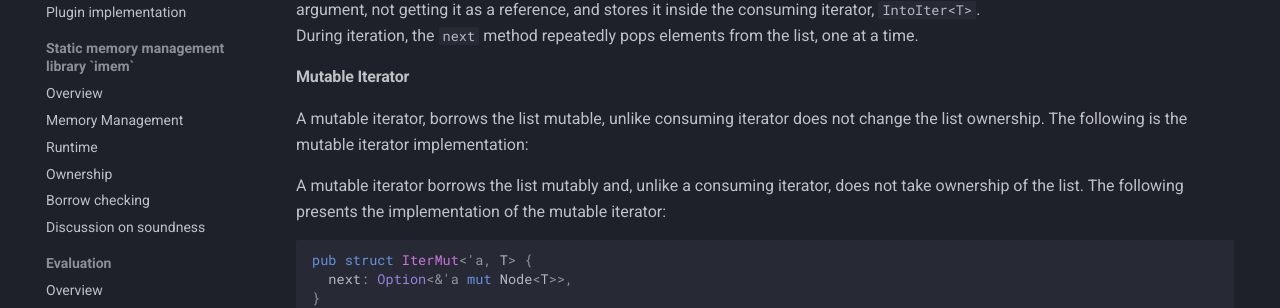
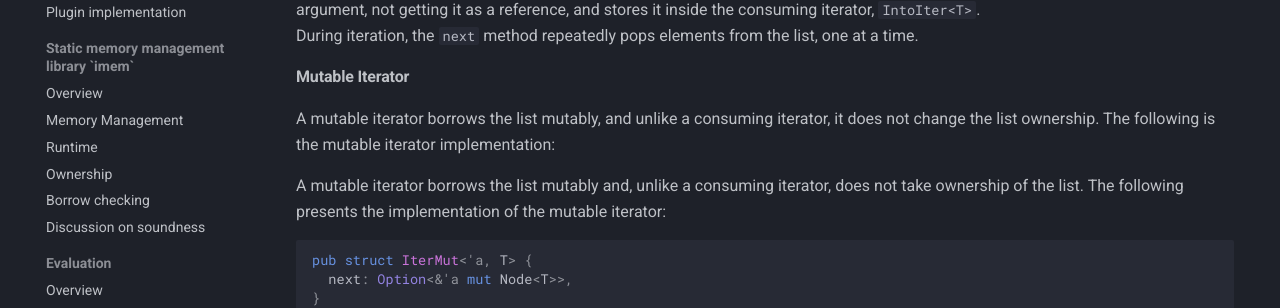
Before and after one commit to amsen20/masters-thesis, an MkDocs documentation site: the page built from docs/evaluation/baselines.md, in a window 1280 px wide and 900 px high, scrolled down 2510 px. Shown: the part 151-459 px from the top of the window. Built offline with MkDocs 1.6.1 and Material for MkDocs 9.7.7, drawn with Linux system fonts in a browser that asks for light colours.

Commit message:
Update docs/evaluation/baselines.md
Co-authored-by: Ondřej Lhoták <olhotak@uwaterloo.ca>

```diff
--- a/docs/evaluation/baselines.md
+++ b/docs/evaluation/baselines.md
@@ -131,7 +131,7 @@ During iteration, the `next` method repeatedly pops elements from the list, one
 
 #### Mutable Iterator
 
-A mutable iterator, borrows the list mutable, unlike consuming iterator does not change the list ownership.
+A mutable iterator borrows the list mutably, and unlike a consuming iterator, it does not change the list ownership.
 The following is the mutable iterator implementation:
 
 A mutable iterator borrows the list mutably and, unlike a consuming iterator, does not take ownership of the list.
```
